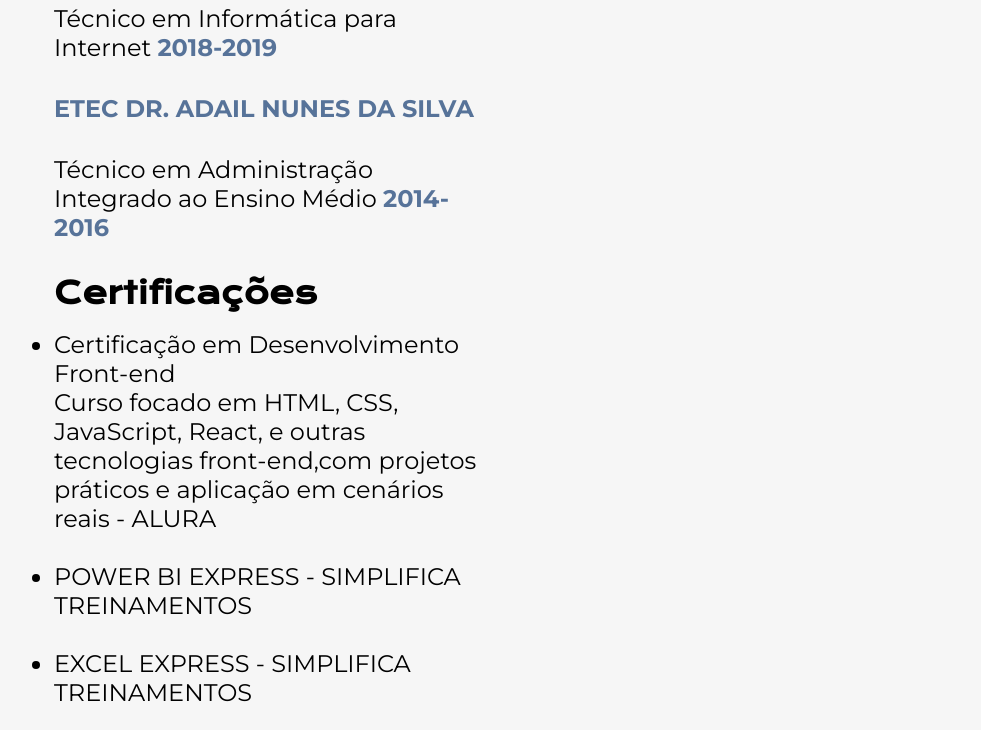
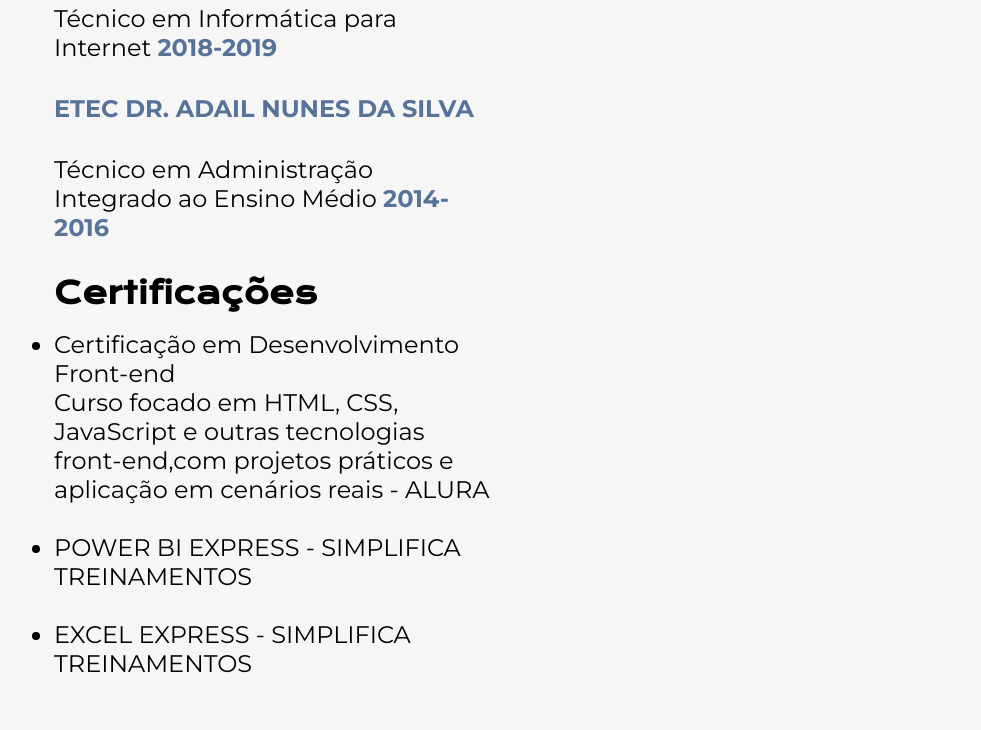
Before and after one commit to renanspdeoliveira/PORTIFOLIO2024, a plain HTML site: page projeto.html in a window 1280 px wide. Shown: the part 489-1219 px from the top of the page, without its empty margins (138-1119 px from the left). Drawn offline with nearby package versions, Linux system fonts and the light colour scheme.

Commit message:
Update projeto.html

```diff
--- a/projeto.html
+++ b/projeto.html
@@ -65,7 +65,7 @@
 
                     <li class="li_paragrafo">
                         Certificação em Desenvolvimento Front-end <br>
-                        Curso focado em HTML, CSS, JavaScript, React, e outras tecnologias front-end,com
+                        Curso focado em HTML, CSS, JavaScript e outras tecnologias front-end,com
                         projetos práticos e aplicação em cenários reais - ALURA
                     </li>
                     <br>
```
